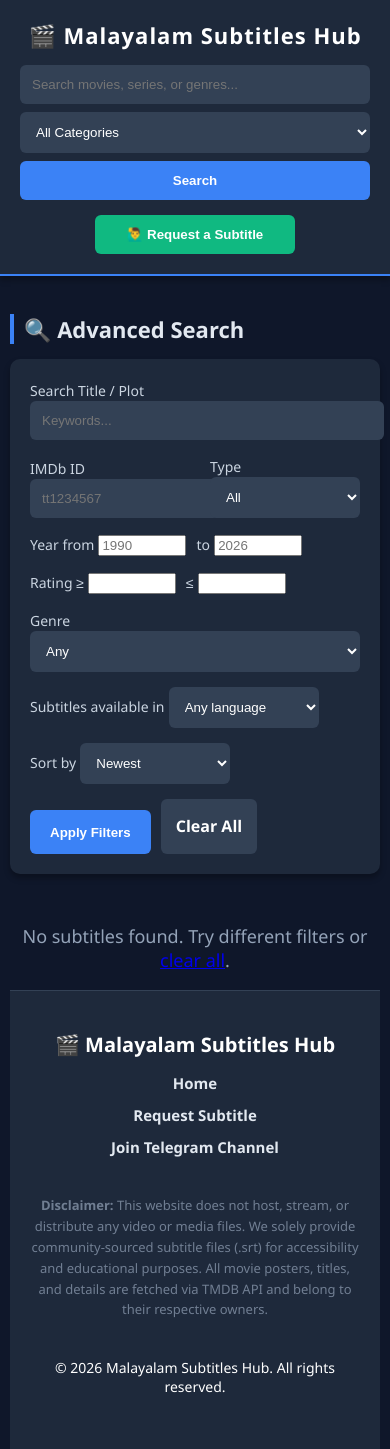
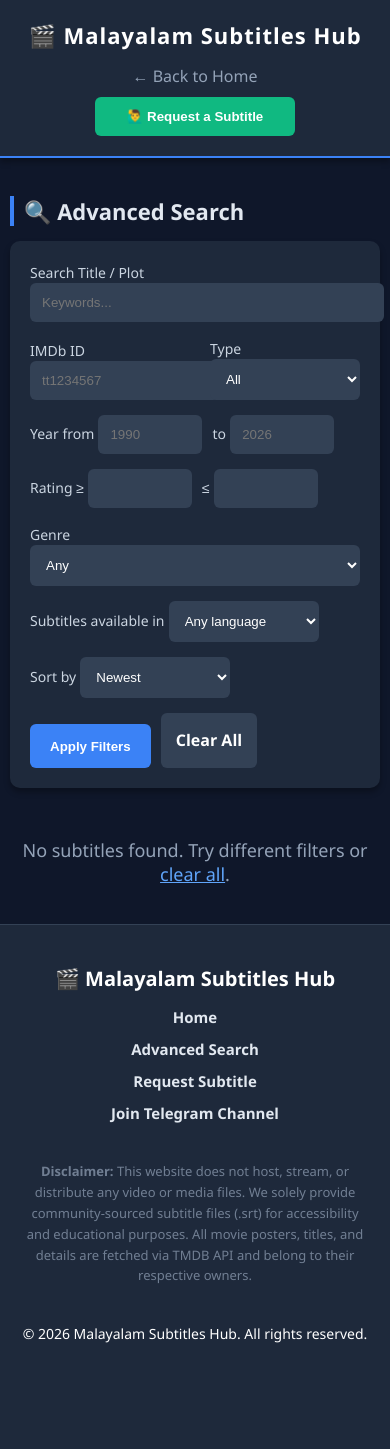
Before and after one commit to filestoreapp/MalayalamSubtitles, a Flask app: page /search in a window 390 px wide. Shown: the top 1449 px of the page. After the commit the page ends 1343 px from the top, so only its background shows below. Run offline with Flask 3, Linux system fonts and the light colour scheme.

Commit message:
Update search.html

```diff
--- a/templates/search.html
+++ b/templates/search.html
@@ -3,11 +3,10 @@
 <head>
     <meta charset="UTF-8">
     <meta name="viewport" content="width=device-width, initial-scale=1.0">
-    <title>Malayalam Subtitles Hub</title>
+    <title>Advanced Search - Malayalam Subtitles Hub</title>
     <style>
         :root { --bg-color: #0f172a; --card-bg: #1e293b; --text-color: #f8fafc; --accent: #3b82f6; --accent-hover: #2563eb; }
 
-        /* Lock the screen width so backgrounds never cut off when zooming! */
         html, body {
             margin: 0;
             padding: 0;
@@ -25,11 +24,10 @@
             min-height: 100vh;
         }
 
-        /* Navbar & Search */
         header { width: 100%; box-sizing: border-box; background: var(--card-bg); padding: 20px; text-align: center; box-shadow: 0 4px 6px rgba(0,0,0,0.3); border-bottom: 2px solid var(--accent); }
         h1 { margin: 0 0 15px 0; color: white; font-size: 28px; letter-spacing: 1px; }
         .search-container { display: flex; max-width: 600px; margin: 0 auto; gap: 10px; }
-        input[type="text"], select { padding: 12px; border: none; border-radius: 6px; background: #334155; color: white; outline: none; }
+        input[type="text"], input[type="number"], select { padding: 12px; border: none; border-radius: 6px; background: #334155; color: white; outline: none; }
         input[type="text"] { flex: 1; }
         button { padding: 12px 20px; background: var(--accent); color: white; border: none; border-radius: 6px; cursor: pointer; font-weight: bold; transition: 0.2s; }
         button:hover { background: var(--accent-hover); }
@@ -37,7 +35,6 @@
         .container { max-width: 1200px; margin: 40px auto; padding: 0 20px; flex-grow: 1; width: 100%; box-sizing: border-box; }
         .section-title { font-size: 22px; margin-bottom: 15px; border-left: 4px solid var(--accent); padding-left: 10px; color: #e2e8f0; }
 
-        /* Grids (Used ONLY for Search Results now) and Scrolling Rows */
         .media-grid { display: grid; grid-template-columns: repeat(auto-fill, minmax(180px, 1fr)); gap: 20px; margin-bottom: 20px; justify-content: center; }
 
         .horizontal-scroll { display: flex; overflow-x: auto; gap: 20px; padding-bottom: 15px; scroll-behavior: smooth; }
@@ -45,7 +42,6 @@
         .horizontal-scroll::-webkit-scrollbar-thumb { background: #475569; border-radius: 4px; }
         .horizontal-scroll .movie-card { width: 180px; flex: 0 0 auto; }
 
-        /* Movie Cards */
         .movie-card { background: var(--card-bg); border-radius: 10px; overflow: hidden; transition: transform 0.3s; text-decoration: none; color: white; display: flex; flex-direction: column; position: relative; box-shadow: 0 4px 6px rgba(0,0,0,0.2); }
         .movie-card:hover { transform: translateY(-5px); box-shadow: 0 10px 15px rgba(0,0,0,0.4); }
         .poster-container { position: relative; width: 100%; aspect-ratio: 2/3; }
@@ -55,14 +51,12 @@
         .movie-title { font-size: 16px; margin: 0 0 5px 0; font-weight: bold; line-height: 1.3; }
         .movie-meta { font-size: 13px; color: #94a3b8; margin: 0; }
 
-        /* Pagination Buttons */
         .pagination { display: flex; justify-content: center; gap: 10px; margin: 20px 0 50px 0; align-items: center; }
         .page-btn { background: #334155; color: white; padding: 10px 15px; text-decoration: none; border-radius: 6px; font-weight: bold; transition: 0.2s; }
         .page-btn:hover { background: var(--accent); }
         .page-info { font-weight: bold; color: #94a3b8; }
         .disabled { opacity: 0.5; pointer-events: none; }
 
-        /* PROFESSIONAL FOOTER */
         footer { width: 100%; box-sizing: border-box; background: var(--card-bg); padding: 40px 20px; margin-top: auto; border-top: 1px solid #334155; text-align: center; color: #94a3b8; }
         .footer-content { max-width: 800px; margin: 0 auto; display: flex; flex-direction: column; gap: 15px; }
         .footer-links { display: flex; justify-content: center; gap: 20px; flex-wrap: wrap; margin-bottom: 10px; }
@@ -71,20 +65,11 @@
         .disclaimer { font-size: 13px; line-height: 1.6; opacity: 0.7; }
         .copyright { font-size: 14px; margin-top: 10px; color: white; }
 
-        /* ========================================= */
-        /* 📱 MOBILE RESPONSIVE FIXES                */
-        /* ========================================= */
         @media (max-width: 600px) {
             h1 { font-size: 22px; }
-            .search-container { flex-direction: column; gap: 8px; }
             .container { margin: 20px auto; padding: 0 10px; }
-
-            /* Keep Search Results grid tidy on mobile */
             .media-grid { grid-template-columns: repeat(auto-fill, minmax(140px, 1fr)); gap: 10px; }
-
-            /* Make all scrolling posters identical size on mobile */
             .horizontal-scroll .movie-card { width: 140px; }
-
             .movie-info { padding: 10px; }
             .movie-title { font-size: 14px; }
             .footer-links { flex-direction: column; gap: 12px; }
@@ -95,17 +80,8 @@
 
     <header>
         <a href="/" style="text-decoration: none;"><h1>🎬 Malayalam Subtitles Hub</h1></a>
-        <div style="max-width: 600px; margin: 0 auto; display: flex; flex-direction: column; gap: 15px;">
-            <form class="search-container" action="/" method="GET" style="margin: 0;">
-                <input type="text" name="q" placeholder="Search movies, series, or genres..." value="{{ search_query if mode == 'search' else '' }}">
-                <select name="cat" onchange="this.form.submit()">
-                    <option value="">All Categories</option>
-                    {% for cat in categories %}
-                        <option value="{{ cat }}" {% if search_query == cat %}selected{% endif %}>{{ cat }}</option>
-                    {% endfor %}
-                </select>
-                <button type="submit">Search</button>
-            </form>
+        <div style="max-width: 600px; margin: 0 auto; display: flex; flex-direction: column; gap: 10px;">
+            <a href="/" style="color: #94a3b8; text-decoration: none;">← Back to Home</a>
             <button onclick="document.getElementById('requestModal').style.display='flex'" style="background: #10b981; width: 100%; max-width: 200px; margin: 0 auto;">🙋‍♂️ Request a Subtitle</button>
         </div>
     </header>
@@ -224,7 +200,7 @@
                 {% endfor %}
             </div>
 
-    <!-- Pagination (preserving filters) -->
+            <!-- Pagination -->
             <div class="pagination">
                 {% if pagination.has_prev %}
                     <a href="{{ url_for('advanced_search', q=current_filters.q, type=current_filters.type, year_from=current_filters.year_from, year_to=current_filters.year_to, rating_min=current_filters.rating_min, rating_max=current_filters.rating_max, category=current_filters.category, lang=current_filters.lang, imdb=current_filters.imdb, sort=current_filters.sort, page=pagination.prev_num) }}" class="page-btn">« Prev</a>
@@ -239,14 +215,36 @@
                 {% endif %}
             </div>
         {% else %}
-    <p style="color: #94a3b8; font-size: 18px; text-align: center; margin-top: 50px;">No subtitles found. Try different filters or <a href="/search">clear all</a>.</p>
+            <p style="color: #94a3b8; font-size: 18px; text-align: center; margin-top: 50px;">No subtitles found. Try different filters or <a href="/search" style="color: #60a5fa;">clear all</a>.</p>
         {% endif %}
+    </div>
+    <!-- ✅ CLOSING .container HERE (was missing) -->
+
+    <!-- ============ REQUEST MODAL (was missing) ============ -->
+    <div id="requestModal" style="display:none; position:fixed; top:0; left:0; width:100%; height:100%; background:rgba(0,0,0,0.85); z-index:1000; align-items:center; justify-content:center;">
+        <div style="background:#1e293b; padding:30px; border-radius:10px; width:90%; max-width:400px; position:relative; box-shadow: 0 10px 25px rgba(0,0,0,0.5); border: 1px solid #334155;">
+            <span onclick="document.getElementById('requestModal').style.display='none'" style="position:absolute; right:15px; top:10px; font-size:28px; cursor:pointer; color:#94a3b8; transition: 0.2s;">&times;</span>
+            <h2 style="margin-top:0; color:#f8fafc; border-bottom: 2px solid #3b82f6; padding-bottom: 10px; margin-bottom: 20px;">Request a Subtitle</h2>
+
+            <label style="color: #cbd5e1; font-weight: bold; font-size: 14px; margin-bottom: 5px; display: block;">Movie / Series Title *</label>
+            <input type="text" id="req-title" placeholder="e.g., Interstellar (2014)" style="width:100%; padding:12px; margin-bottom:15px; border-radius:6px; border:1px solid #475569; background:#0f172a; color:white; box-sizing: border-box;">
+
+            <label style="color: #cbd5e1; font-weight: bold; font-size: 14px; margin-bottom: 5px; display: block;">Extra Details (Optional)</label>
+            <textarea id="req-details" placeholder="IMDb link, specific language, or release year..." rows="3" style="width:100%; padding:12px; margin-bottom:20px; border-radius:6px; border:1px solid #475569; background:#0f172a; color:white; box-sizing: border-box; resize: none;"></textarea>
+
+            <button onclick="submitRequest()" id="req-btn" style="width:100%; background:#3b82f6; font-size: 16px; padding: 12px; border:none; border-radius:6px; color:white; font-weight:bold; cursor:pointer;">🚀 Send Request to Admin</button>
+            <div id="req-status" style="margin-top:15px; text-align:center; font-size:14px; font-weight: bold;"></div>
+        </div>
+    </div>
+
+    <!-- ============ FOOTER (now OUTSIDE .container) ============ -->
     <footer>
         <div class="footer-content">
             <h3 style="color: white; margin: 0; font-size: 20px;">🎬 Malayalam Subtitles Hub</h3>
 
             <div class="footer-links">
                 <a href="/">Home</a>
+                <a href="/search">Advanced Search</a>
                 <a href="#" onclick="document.getElementById('requestModal').style.display='flex'; return false;">Request Subtitle</a>
                 <a href="https://t.me/malayalam_sub1" target="_blank">Join Telegram Channel</a>
             </div>
```
Lines whose indentation alone changed are shown as unchanged.
